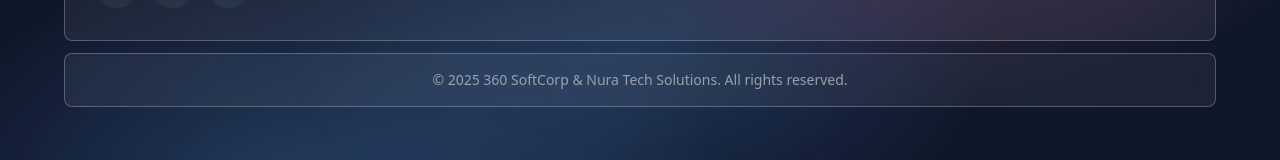
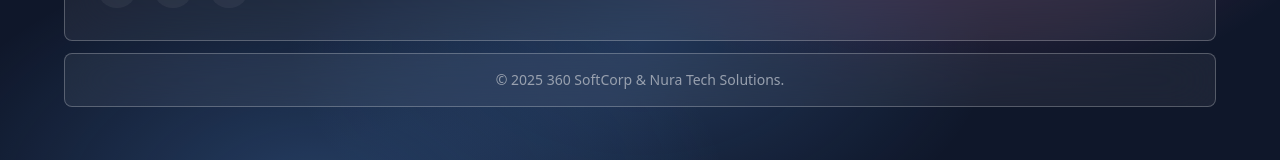
Before and after one commit to ishmailsd/nuratech_softcorp, a React (Vite) app: page / in a window 1280 px wide. Shown: the part 1957-2117 px from the top of the page. Built offline with nearby package versions, Linux system fonts and the light colour scheme.

Commit message:
test footer 1

```diff
--- a/src/components/Footer.jsx
+++ b/src/components/Footer.jsx
@@ -111,7 +111,7 @@
       <section className="w-[90vw] max-w-7xl bg-white/[0.06] backdrop-blur-xl text-gray-300 border border-white/25 rounded-lg py-4 px-4">
         <div className="flex justify-center items-center">
           <p className="text-sm text-gray-400 text-center">
-            © {new Date().getFullYear()} 360 SoftCorp &  Nura Tech Solutions. All rights reserved.
+            © {new Date().getFullYear()} 360 SoftCorp &  Nura Tech Solutions.
           </p>
         </div>
       </section>
```
